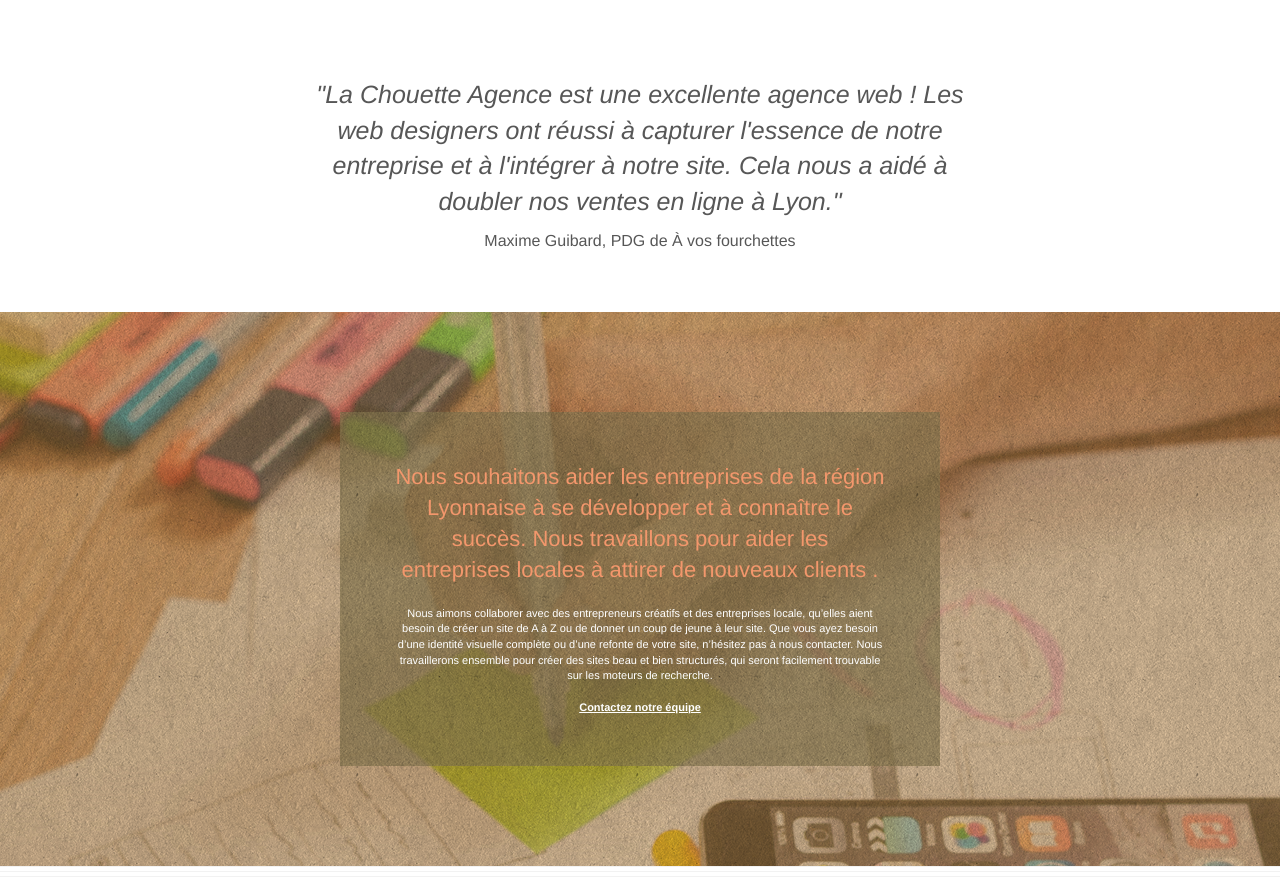
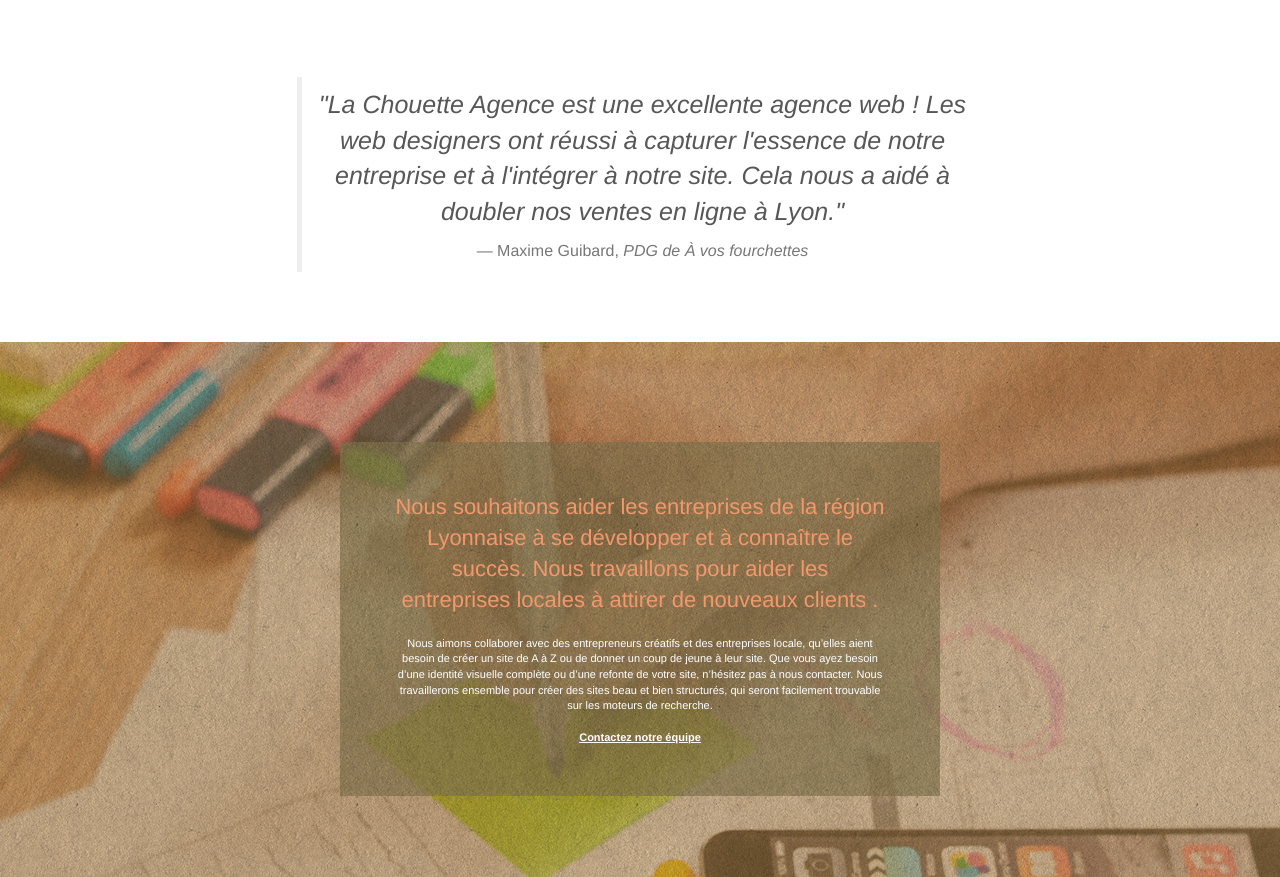
Before and after one commit to fsiguret/La-Chouette-Agence, a plain HTML site: page index.html in a window 1280 px wide. Shown: the part 894-1771 px from the top of the page. Drawn offline with Linux system fonts and the light colour scheme.

Commit message:
add blockquote

```diff
--- a/index.html
+++ b/index.html
@@ -102,14 +102,14 @@
 						</article>
 					</div>
 					<div class="row voffset-lg voffset">
-						<aside class="col-xs-12 col-md-8 col-md-offset-2 text-center">
+						<blockquote class="col-xs-12 col-md-8 col-md-offset-2 text-center">
 							<p class="citation">"La Chouette Agence est une excellente agence web ! Les
 								web designers ont réussi à capturer l'essence de notre
 								entreprise et à l'intégrer à notre site. Cela nous a aidé à
 								doubler nos ventes en ligne à Lyon."
 							</p>
-							<p class="citation-name">Maxime Guibard, PDG de À vos fourchettes</p>
-						</aside>
+							<footer class="citation-name">Maxime Guibard, <cite>PDG de À vos fourchettes</cite></footer>
+						</blockquote>
 					</div>
 				</div>
 			</section>
```
